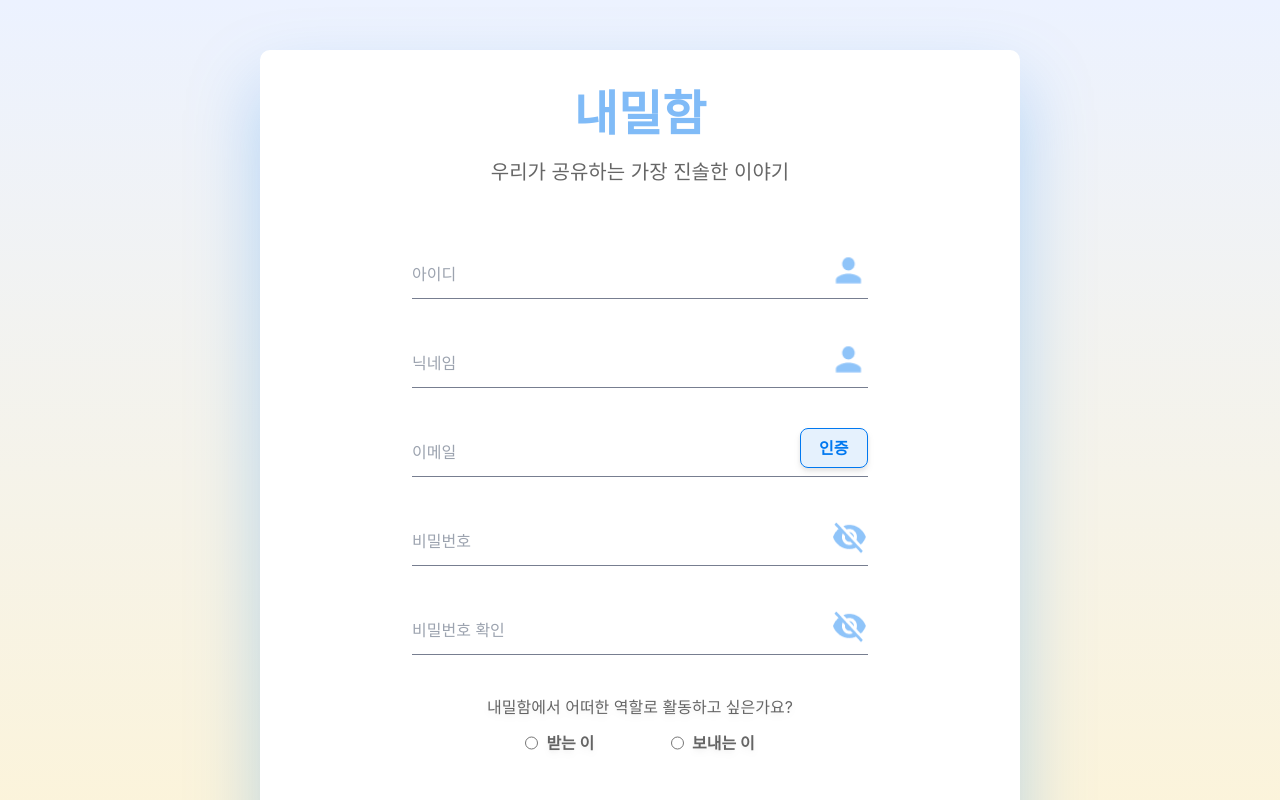
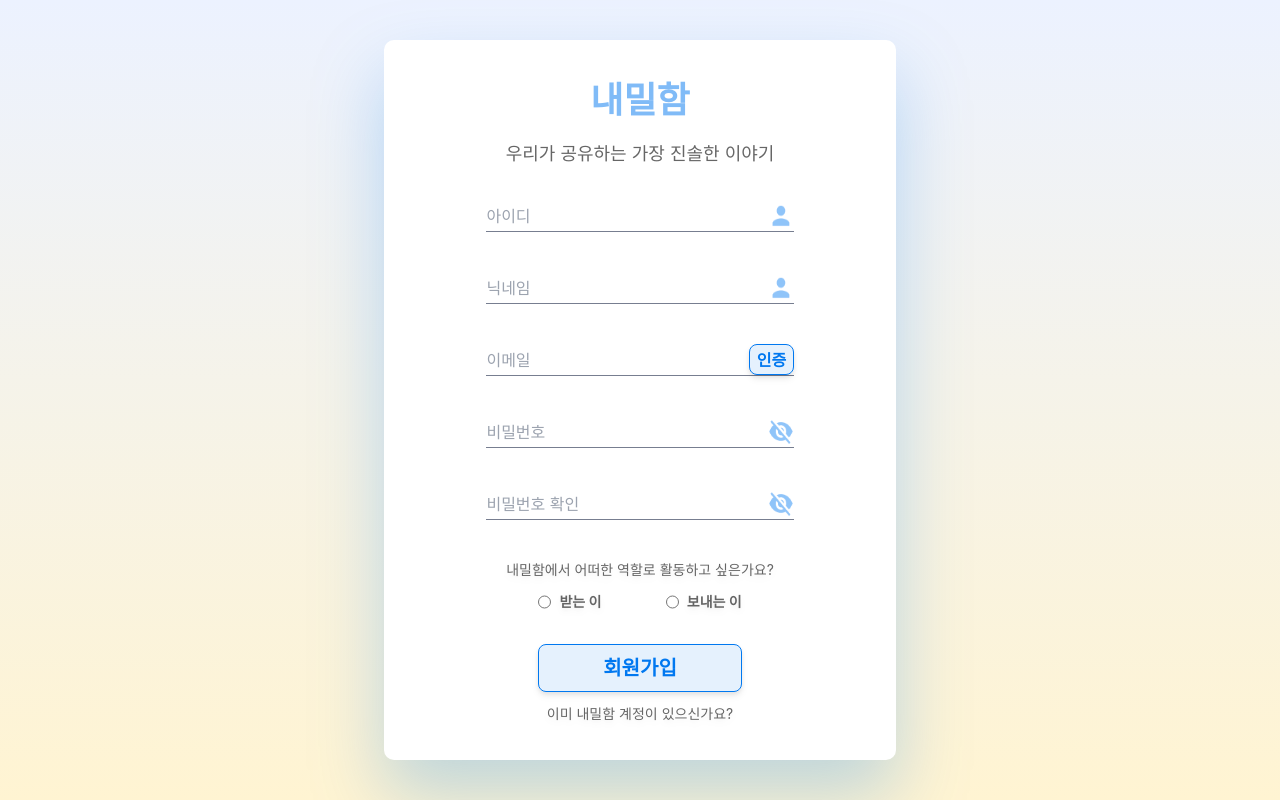
Before and after one commit to Naemilham/nmh_front, a React (Create React App) app: page /signup in a window 1280 px wide. Shown: the top 800 px of the page. Built offline with nearby package versions, Linux system fonts and the light colour scheme.

Commit message:
Change: ratio size

```diff
--- a/src/routes/SignUpPage.jsx
+++ b/src/routes/SignUpPage.jsx
@@ -22,49 +22,49 @@ const SignUpPage = () => {
   }
 
   return (
-    <div className="w-full h-[1000px] flex justify-center items-center bg-gradient-to-b from-[#ECF2FF] to-[#FFF4D2]">
-      <div className="w-[760px] h-[900px] bg-white rounded-[10px] drop-shadow-[0_35px_35px_rgba(0,120,240,0.25)] relative flex flex-col justify-normal items-center gap-16">
+    <div className="w-screen h-screen flex justify-center items-center bg-gradient-to-b from-[#ECF2FF] to-[#FFF4D2]">
+      <div className="w-2/5 h-[90%] bg-white rounded-[10px] drop-shadow-[0_35px_35px_rgba(0,120,240,0.25)] relative flex flex-col justify-normal items-center gap-8">
         <div className="flex flex-col justify-normal items-center gap-5 pt-10">
-          <p className="font-sans text-5xl font-bold text-[#80BBF7]">내밀함</p>
-          <p className="font-sans font-normal text-xl text-[#00000099]">우리가 공유하는 가장 진솔한 이야기</p>
+          <p className="font-sans text-4xl font-bold text-[#80BBF7]">내밀함</p>
+          <p className="font-sans font-normal text-lg text-[#00000099]">우리가 공유하는 가장 진솔한 이야기</p>
         </div>
 
         <section className="w-full flex flex-col justify-normal items-center gap-10">
-          <div className="w-3/5 flex border-b border-[#777E90]">
+          <div className="w-3/5 h-8 flex itmes-start border-b border-[#777E90]">
             <input
               required
               type="text"
               id="username"
               placeholder="아이디"
-              className="input w-full h-12 rounded-lg text-[#00000070]"
+              className="input w-full h-full rounded-lg text-[#00000070]"
               onChange={(e) => setId(e.target.value)}
             />
-            <img src={require("../assets/images/peopleIcon.png")} className="w-[40px] h-[40px]"></img>
+            <img src={require("../assets/images/peopleIcon.png")} className="w-1/12 h-full"></img>
           </div>
 
-          <div className="w-3/5 flex border-b border-[#777E90]">
+          <div className="w-3/5 h-8 flex itmes-start border-b border-[#777E90]">
             <input
               required
               type="text"
               id="nickname"
               placeholder="닉네임"
-              className="input w-full h-12 rounded-lg text-[#00000070]"
+              className="input w-full h-full rounded-lg text-[#00000070]"
               onChange={(e) => setNickName(e.target.value)}
             />
-            <img src={require("../assets/images/peopleIcon.png")} className="w-[40px] h-[40px]"></img>
+            <img src={require("../assets/images/peopleIcon.png")} className="w-1/12 h-full"></img>
           </div>
 
-          <div className="w-3/5 flex border-b border-[#777E90]">
+          <div className="w-3/5 h-8 flex itmes-start border-b border-[#777E90]">
             <input
               required
               type="text"
               id="email"
               placeholder="이메일"
-              className="input w-full h-12 rounded-lg text-[#00000070]"
+              className="input w-full h-full rounded-lg text-[#00000070]"
               onChange={(e) => setEmail(e.target.value)}
             />
             <button
-            className="w-[80px] h-[40px] bg-[#E5F1FD] border border-[#0078F0] rounded-lg drop-shadow-md"
+            className="w-2/12 h-full bg-[#E5F1FD] border border-[#0078F0] rounded-lg drop-shadow-md"
              onClick={(e) => {
                 emailVerification();
               }}
@@ -73,66 +73,66 @@ const SignUpPage = () => {
             </button>
           </div>
 
-          <div className="w-3/5 flex border-b border-[#777E90]">
+          <div className="w-3/5 h-8 flex itmes-start border-b border-[#777E90]">
             <input
               required
               type={pwVisible ? "text" : "password"}
               id="password"
               placeholder="비밀번호"
-              className="input w-full h-12 rounded-lg text-[#00000070]"
+              className="input w-full h-full rounded-lg text-[#00000070]"
               onChange={(e) => setPw(e.target.value)}
             />
             {
               pwVisible ?
               <img
                 src={require("../assets/images/visibleIcon.png")}
-                className="w-[38px] h-[32px] pt-[8px]"
+                className="w-1/12 h-4/5 pt-1"
                 onClick={(e) => setPwVisible(!pwVisible)}
               ></img> :
               <img
                 src={require("../assets/images/invisibleIcon.png")}
-                className="w-[40px] h-[40px]"
+                className="w-1/12 h-full"
                 onClick={(e) => setPwVisible(!pwVisible)}
               ></img>
             }
           </div>
 
-          <div className="w-3/5 flex border-b border-[#777E90]">
+          <div className="w-3/5 h-8 flex itmes-start border-b border-[#777E90]">
             <input
               required
               type={pwVerificationVisible ? "text" : "password"}
               id="passwordVerification"
               placeholder="비밀번호 확인"
-              className="input w-full h-12 rounded-lg text-[#00000070]"
+              className="input w-full h-full rounded-lg text-[#00000070]"
               onChange={(e) => setPwVerification(e.target.value)}
             />
             {
               pwVerificationVisible ?
               <img
                 src={require("../assets/images/visibleIcon.png")}
-                className="w-[38px] h-[32px] pt-[8px]"
+                className="w-1/12 h-4/5 pt-1"
                 onClick={(e) => setPwVerificationVisible(!pwVerificationVisible)}
               ></img> :
               <img
                 src={require("../assets/images/invisibleIcon.png")}
-                className="w-[40px] h-[40px]"
+                className="w-1/12 h-full"
                 onClick={(e) => setPwVerificationVisible(!pwVerificationVisible)}
               ></img>
             }
           </div>
 
           <div className="flex flex-col gap-3">
-            <p className="font-sans text-base font-normal text-[#00000099] drop-shadow-md">
+            <p className="font-sans text-sm font-normal text-[#00000099] drop-shadow-md">
               내밀함에서 어떠한 역할로 활동하고 싶은가요?
             </p>
             <div className="flex justify-around">
               <div className="flex gap-2">
                 <input type="radio" name="role" value="받는 이" />
-                <span className="font-sans text-base font-bold text-[#00000099] drop-shadow-md">받는 이</span>
+                <span className="font-sans text-sm font-bold text-[#00000099] drop-shadow-md">받는 이</span>
               </div>
               <div className="flex gap-2">
                 <input type="radio" name="role" value="보내는 이" />
-                <span className="font-sans text-base font-bold text-[#00000099] drop-shadow-md">보내는 이</span>
+                <span className="font-sans text-sm font-bold text-[#00000099] drop-shadow-md">보내는 이</span>
               </div>
             </div>
           </div>
@@ -140,7 +140,7 @@ const SignUpPage = () => {
 
         <div className="w-full pb-10 flex flex-col justify-normal items-center">
           <button
-            className="w-1/2 h-16 bg-[#E5F1FD] border border-[#0078F0] rounded-lg drop-shadow-md"
+            className="w-2/5 h-12 bg-[#E5F1FD] border border-[#0078F0] rounded-lg drop-shadow-md"
             onClick={(e) => {
               login();
             }}
@@ -149,7 +149,7 @@ const SignUpPage = () => {
           </button>
 
           <p
-            className="font-sans text-base font-normal text-[#00000099] drop-shadow-md pt-3"
+            className="font-sans text-sm font-normal text-[#00000099] drop-shadow-md pt-3"
             onClick={(e) => {navigate("/signin");}}
           >
             이미 내밀함 계정이 있으신가요?
```
